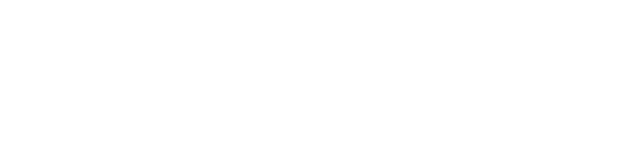
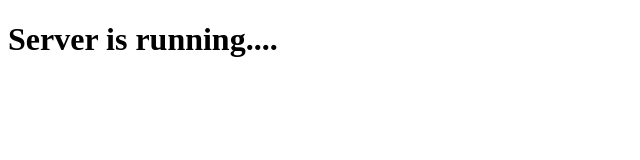
Before and after one commit to samd1904/String, a website: page index.html in a window 1280 px wide. Shown: the whole page, without its empty margins (0-640 px from the left). Drawn offline with Linux system fonts and the light colour scheme.

Commit message:
index file updated

```diff
--- a/index.html
+++ b/index.html
@@ -3,4 +3,7 @@
   <head>
     <title>Portfolio-BE</title>
  </head>
+  <body>
+    <h1>Server is running....</h1>
+  </body>
 </html>
```
